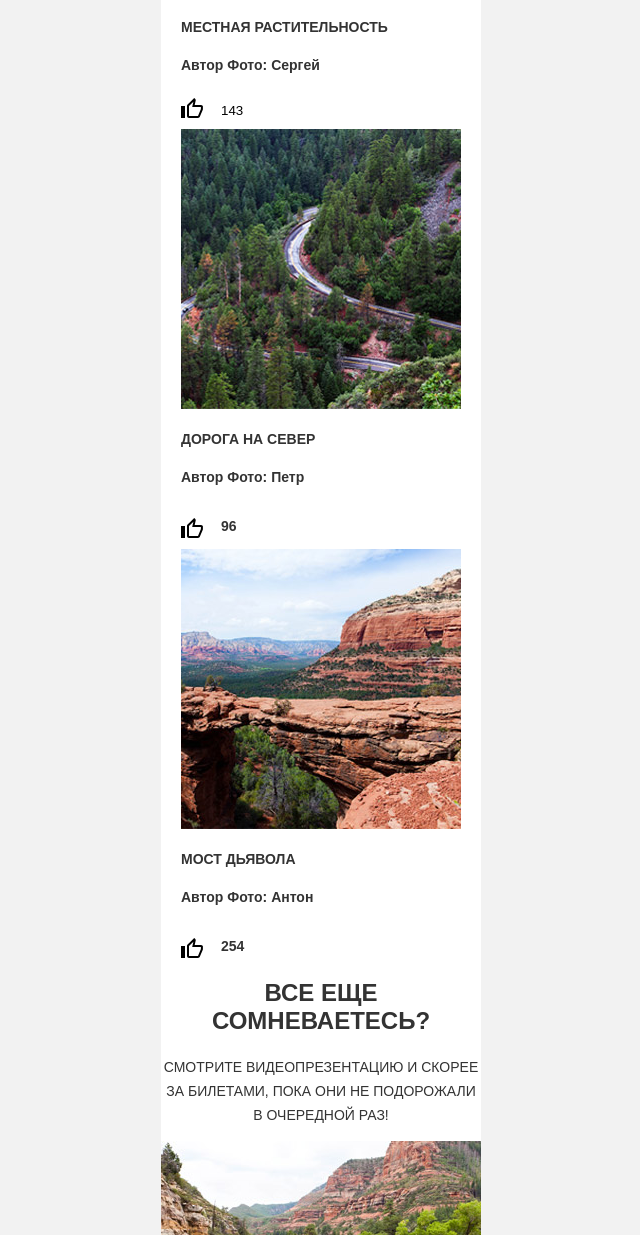
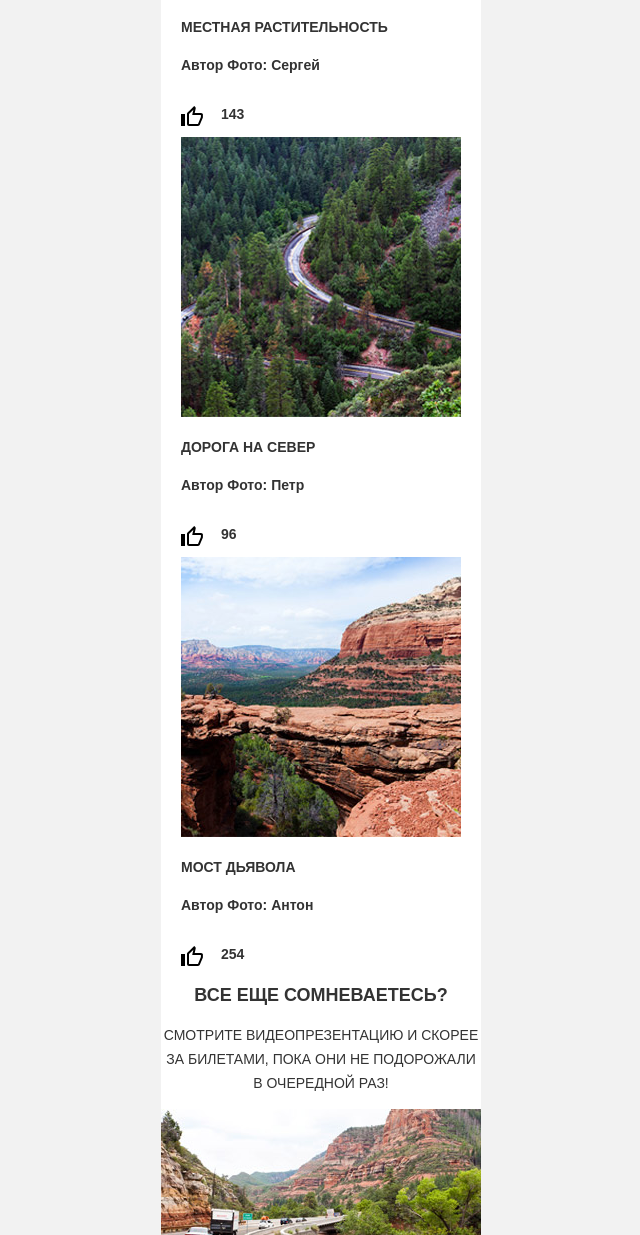
Before and after one commit to kuzaaa9/932587-sedona-19, a website: page source/photo.html in a window 1280 px wide. Shown: the part 1593-2828 px from the top of the page, without its empty margins (319-959 px from the left). Drawn offline with nearby package versions, Linux system fonts and the light colour scheme; files that its build step writes are made by us from their sources.

Commit message:
Правки

```diff
--- a/source/photo.html
+++ b/source/photo.html
@@ -84,7 +84,7 @@
               </figcaption>
             </figure>
             <div class="like">
-              <button class="like__btn" type="button"
+              <button class="like__btn" type="button">
                 <span class="like__cont">143
                 </span>
               </button>
@@ -124,7 +124,7 @@
           </li>
         </ul>
         <div class="video-group">
-        <h2 class="video-group"__heading">Все еще сомневаетесь?
+          <h2 class="video-group__heading">Все еще сомневаетесь?
           </h2>
           <p class="video-group__subheading">Смотрите видеопрезентацию и скорее за билетами, пока они не подорожали в очередной раз!
           </p>
@@ -174,14 +174,12 @@
         <li class="social-btn-list__item">
           <a class="social-btn-list__link"
             href="https://facebook.com/htmlacademy">
-        <img class="social-btn-list__icon" src="img/icon-facebook.svg"
-        alt="Логотип Фейсбук">
+            <img class="social-btn-list__icon" src="img/icon-facebook.svg" alt="Логотип Фейсбук">
           </a>
         </li>
         <li class="social-btn-list__item">
           <a class="social-btn-list__link" href="https://www.youtube.com/html">
-        <img class="social-btn-list__icon" src="img/icon-youtube.svg"
-        alt="Логотип Ютуб">
+            <img class="social-btn-list__icon" src="img/icon-youtube.svg" alt="Логотип Ютуб">
           </a>
         </li>
       </ul>
```
Also changed, not shown: source/form.html (+0 -1 lines). Lines whose indentation alone changed are shown as unchanged.
